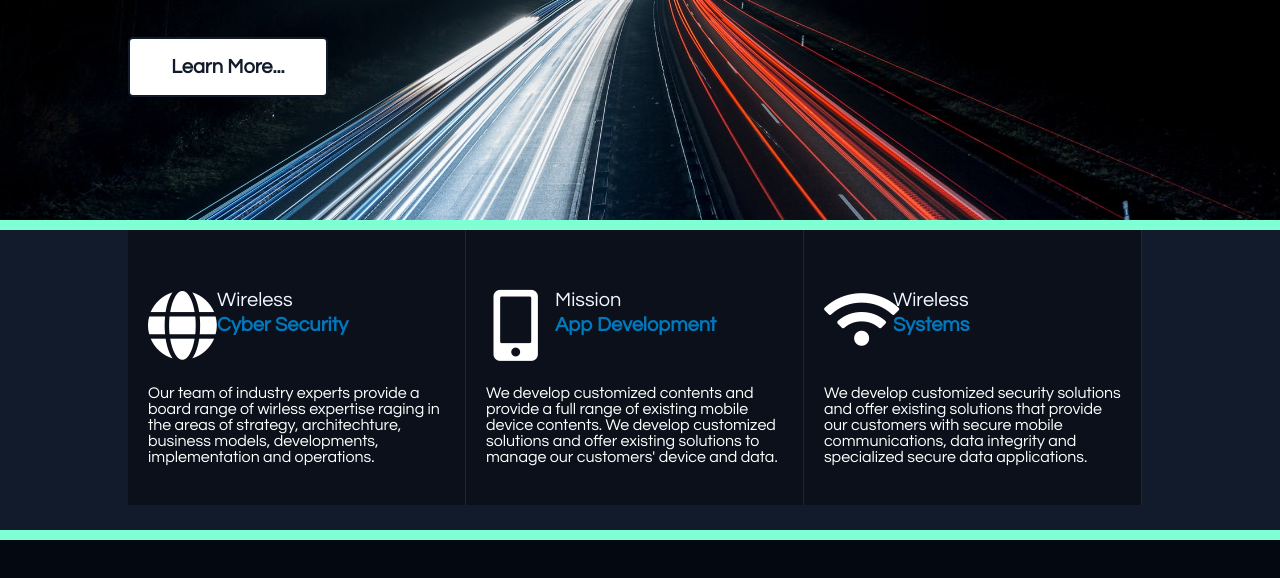
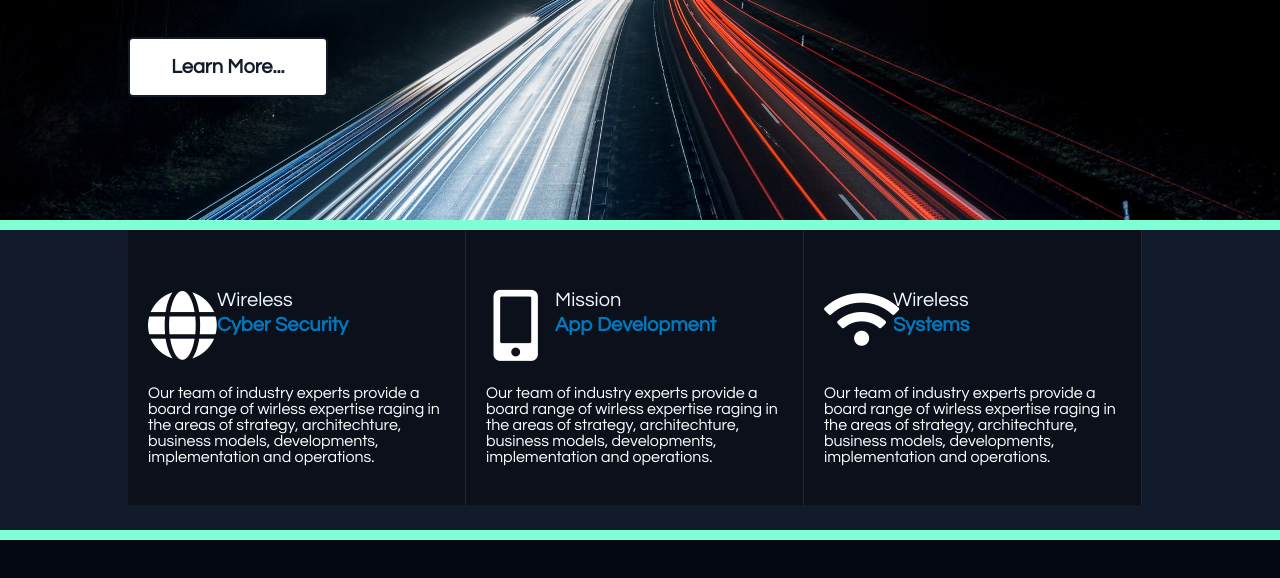
Before and after one commit to kamrulahsanrocky/ssbass2.1, a plain HTML site: page index.html in a window 1280 px wide. Shown: the part 431-1009 px from the top of the page. Drawn offline with Linux system fonts and the light colour scheme.

Commit message:
fix bugs

```diff
--- a/index.html
+++ b/index.html
@@ -170,9 +170,8 @@
 
                         <div class="content-section">
 
-                            <p>We develop customized contents and provide a full range of existing mobile device contents. We
-                                develop customized solutions and offer existing solutions to manage our customers' device
-                                and data.</p>
+                            <p>Our team of industry experts provide a board range of wirless expertise raging in the areas of
+                                strategy, architechture, business models, developments, implementation and operations.</p>
 
                         </div>
                         <!-- end content-section -->
@@ -212,8 +211,8 @@
 
                         <div class="content-section">
 
-                            <p>We develop customized security solutions and offer existing solutions that provide our customers
-                                with secure mobile communications, data integrity and specialized secure data applications.</p>
+                            <p>Our team of industry experts provide a board range of wirless expertise raging in the areas of
+                                strategy, architechture, business models, developments, implementation and operations.</p>
 
                         </div>
                         <!-- end content-section -->
```
